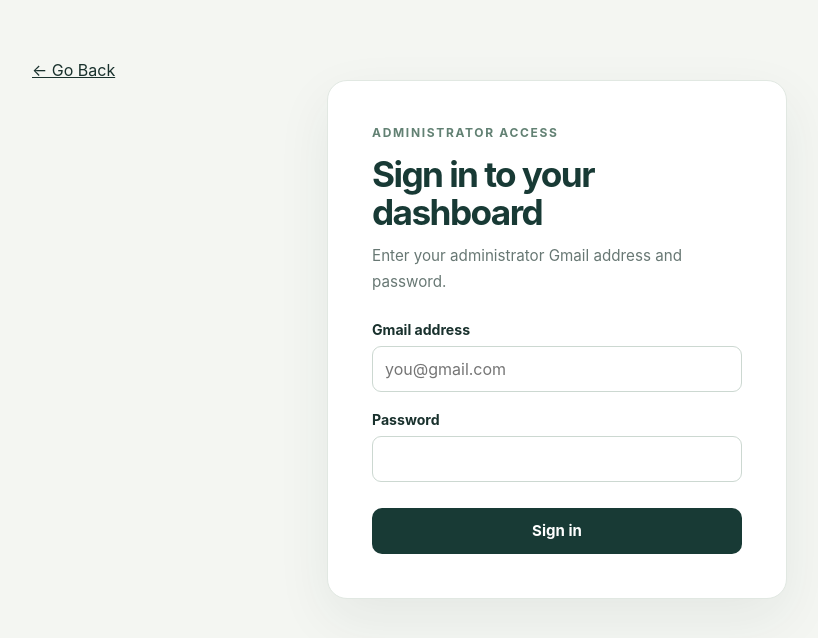
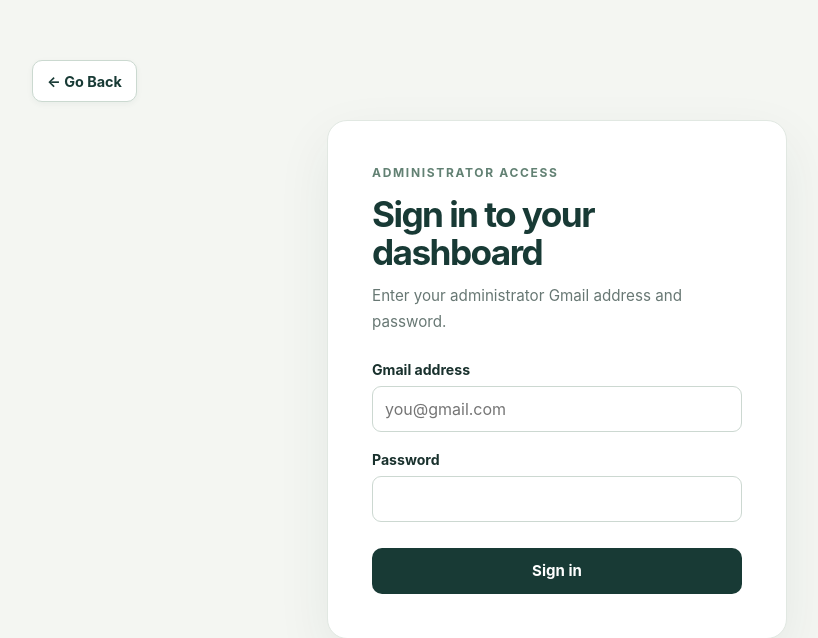
Before and after one commit to mustaphtouray7-svg/kora-market, a Flask app: a page that uses store/templates/base.html in a window 1280 px wide. Shown: the part 76-714 px from the top of the page, without its empty margins (83-901 px from the left). Run offline with Flask 3, Linux system fonts and the light colour scheme; parts of the project's set-up code (start-up, migrations or seed data) failed here and were passed over.

Commit message:
Style shared back navigation buttons

```diff
--- a/store/static/css/style.css
+++ b/store/static/css/style.css
@@ -936,3 +936,11 @@ button:disabled { opacity:.45; cursor:not-allowed; }
   line-height: 1.4 !important;
 }
 .checkout-note { max-width: none; }
+
+
+/* Shared contextual back navigation */
+.page-navigation { width: min(100%, 1180px); margin: 0 auto 18px; }
+.back-button { display: inline-flex; align-items: center; gap: 8px; min-height: 42px; padding: 9px 14px; border: 1px solid #cbd9d0; border-radius: 10px; color: var(--green); background: #fff; font-size: .9rem; font-weight: 750; text-decoration: none; box-shadow: 0 2px 6px rgb(24 58 53 / 5%); transition: background .15s ease, border-color .15s ease, transform .15s ease; }
+.back-button:hover { background: #edf5ef; border-color: #9db8a7; transform: translateX(-2px); }
+.back-button:focus-visible { outline: 3px solid #91bca4; outline-offset: 3px; }
+@media (max-width: 600px) { .page-navigation { margin-bottom: 14px; } .back-button { min-height: 40px; padding: 8px 12px; } }
```
